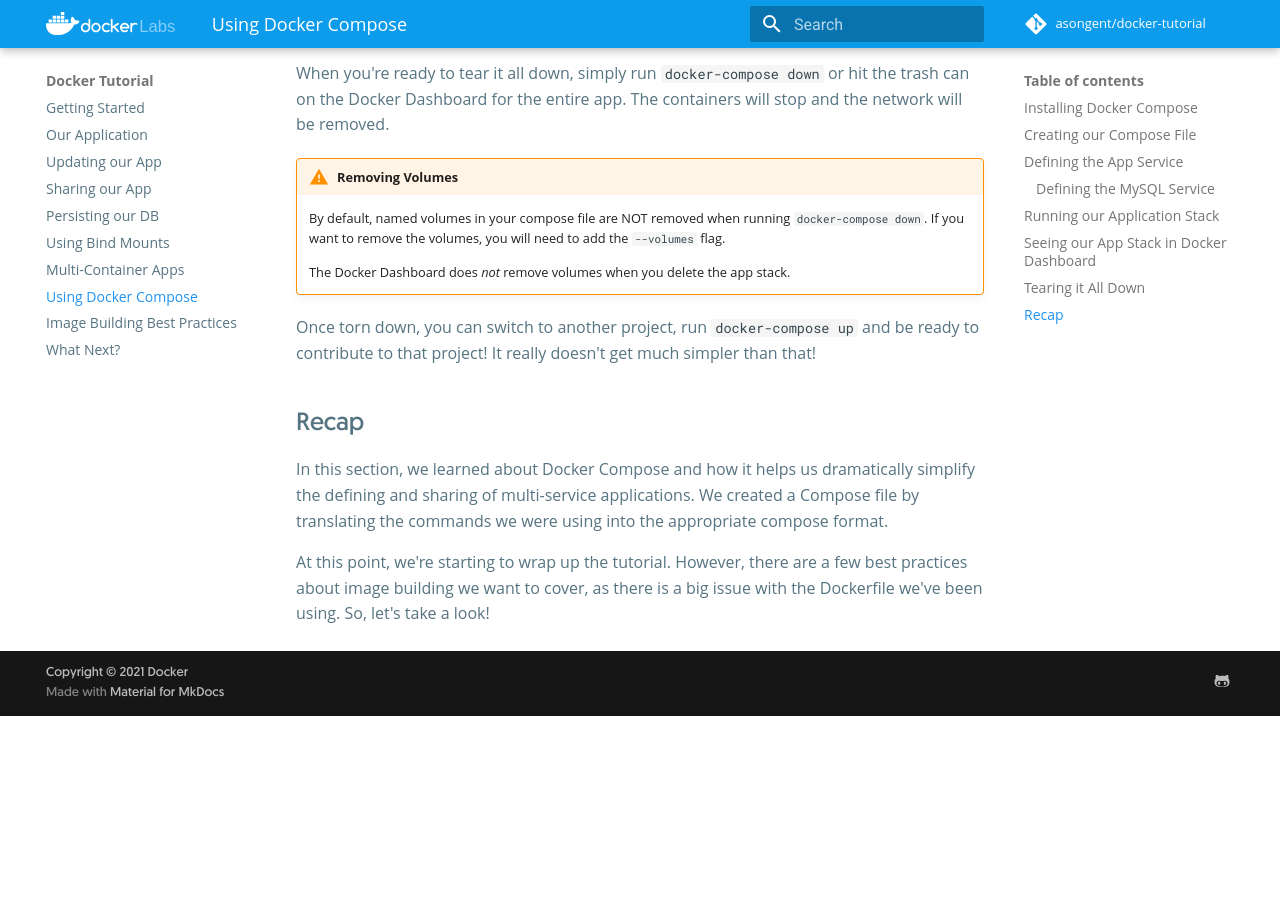
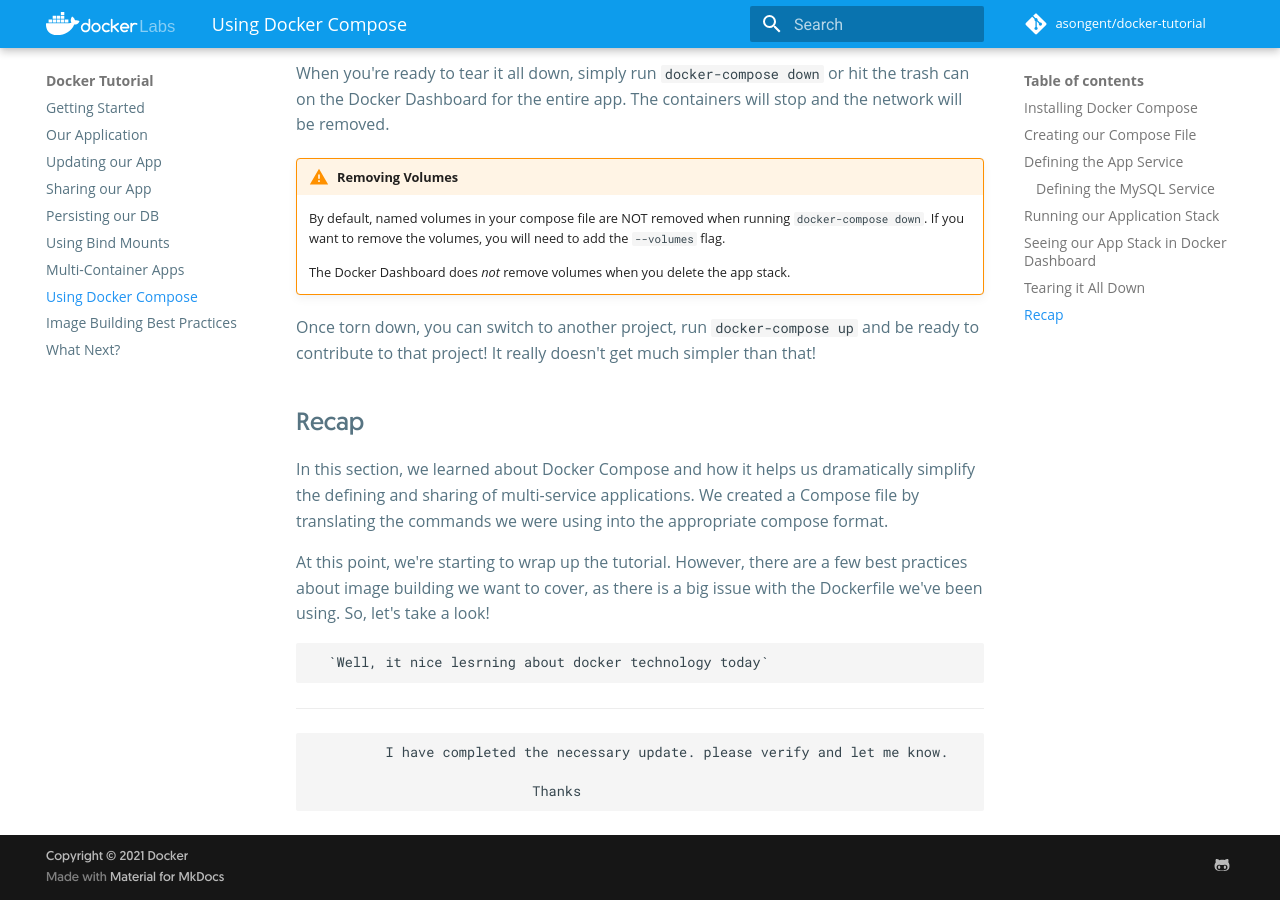
Before and after one commit to asongent/docker-tutorial, an MkDocs documentation site: the page built from docs/tutorial/using-docker-compose/index.md, in a window 1280 px wide and 900 px high, scrolled down 7896 px. Built offline with MkDocs 1.6.1 and Material for MkDocs 9.7.7, drawn with Linux system fonts in a browser that asks for light colours; comment, search, counter and statistics services are not loaded; before the commit the page ends 8612 px from its top, so only the background shows below that.

Commit message:
using docker compose folder updated

```diff
--- a/docs/tutorial/using-docker-compose/index.md
+++ b/docs/tutorial/using-docker-compose/index.md
@@ -357,3 +357,11 @@ using into the appropriate compose format.
 At this point, we're starting to wrap up the tutorial. However, there are a few best practices about
 image building we want to cover, as there is a big issue with the Dockerfile we've been using. So,
 let's take a look!
+
+      `Well, it nice lesrning about docker technology today`
+----
+
+
+             I have completed the necessary update. please verify and let me know.
+
+                               Thanks
```
